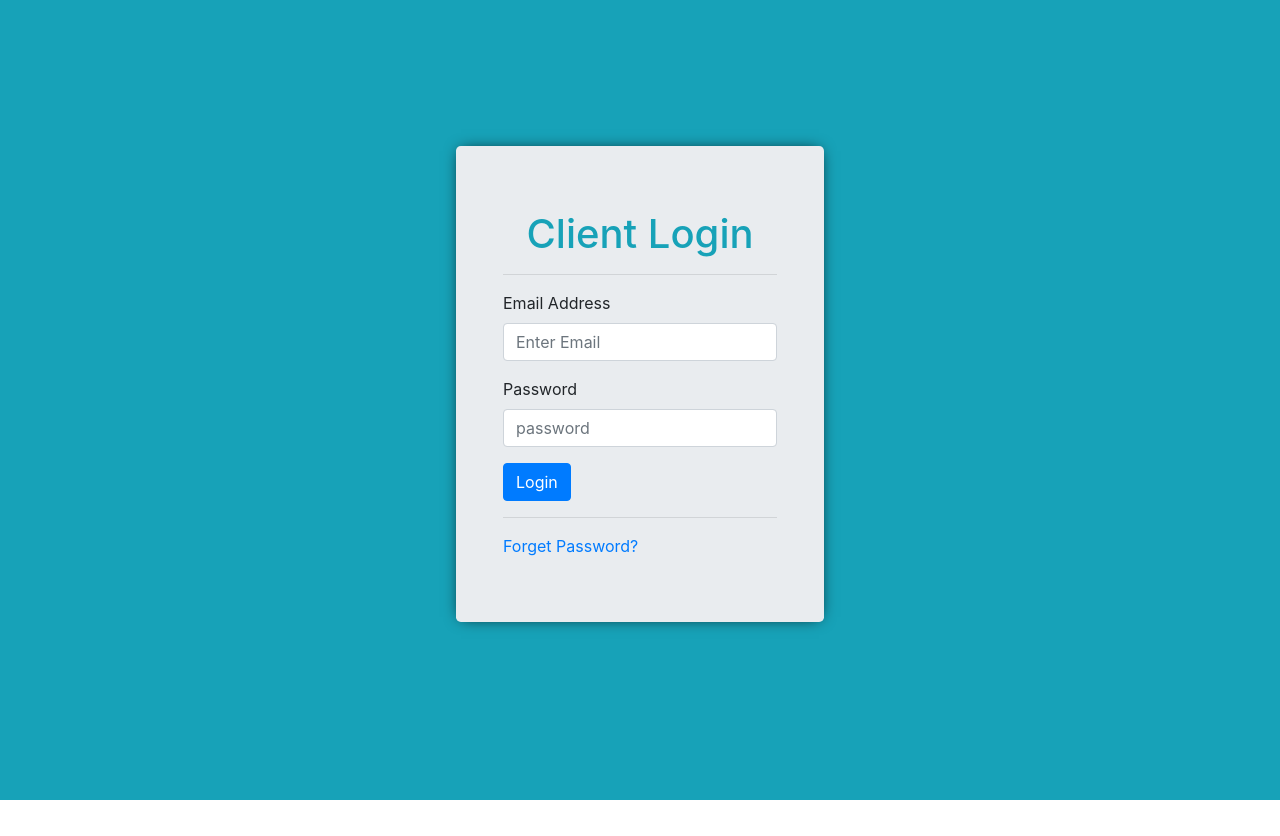
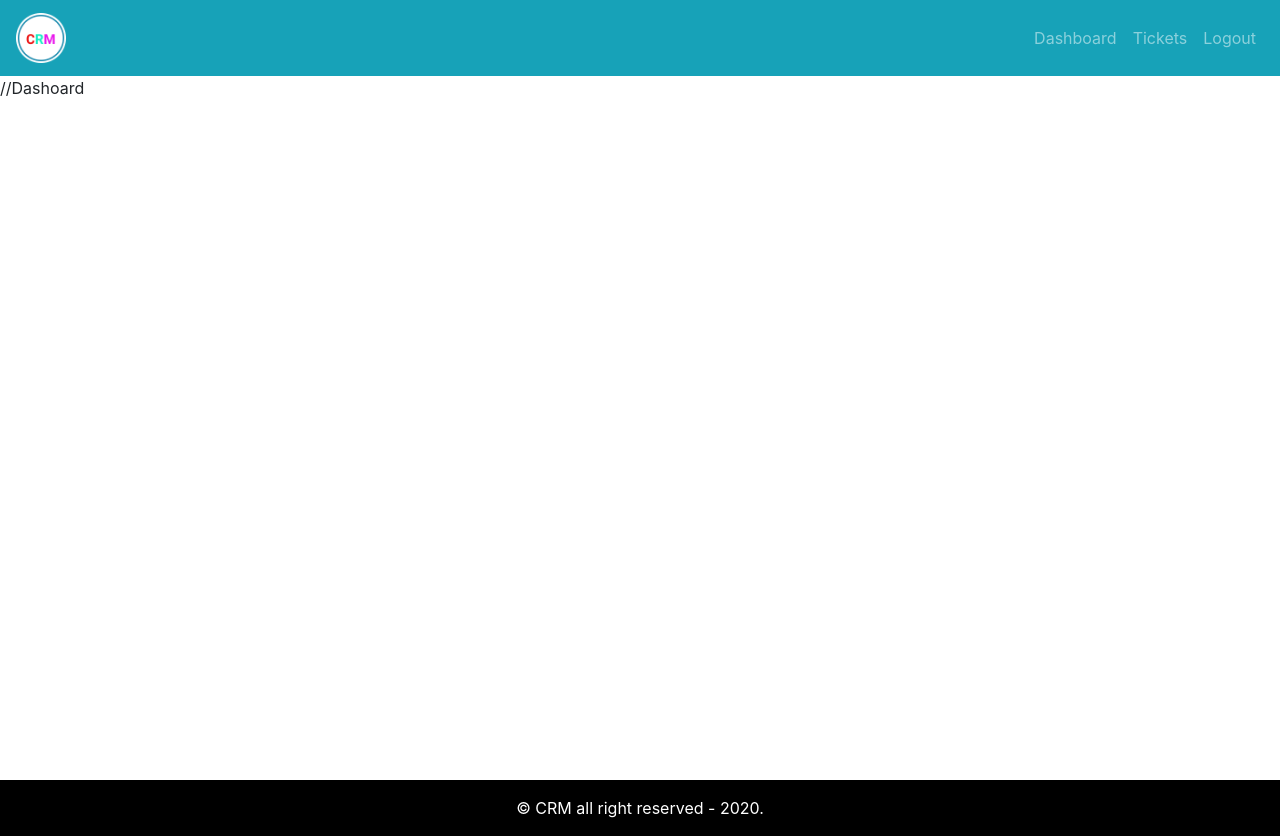
Before and after one commit to DentedCode/crm-frontend, a React (Create React App) app: page / in a window 1280 px wide. Before the commit the page ends 800 px from the top, so only its background shows below. Built offline with nearby package versions, Linux system fonts and the light colour scheme.

Commit message:
layout is added

```diff
--- a/src/App.css
+++ b/src/App.css
@@ -0,0 +1,24 @@
+.default-layout {
+  display: gird;
+  grid-template-rows: 80px auto 3rem;
+  grid-template-areas:
+    "header"
+    "main"
+    "footer";
+}
+
+header {
+  grid-area: header;
+}
+
+main {
+  grid-area: main;
+  min-height: 88vh;
+}
+
+footer {
+  grid-area: footer;
+  background: black;
+  padding: 1rem;
+  color: white;
+}
--- a/src/App.js
+++ b/src/App.js
@@ -1,12 +1,14 @@
 import React from "react";
 import "./App.css";
+import { DefaultLayout } from "./layout/DefaultLayout";
 
 import { Entry } from "./pages/entry/Entry.page";
 
 function App() {
   return (
     <div className="App">
-      <Entry />
+      {/* <Entry /> */}
+      <DefaultLayout>//Dashoard</DefaultLayout>
     </div>
   );
 }
--- /dev/null
+++ b/src/layout/DefaultLayout.js
@@ -0,0 +1,19 @@
+import React from "react";
+import { Header } from "./partials/Header.comp";
+import { Footer } from "./partials/Footer.comp";
+
+export const DefaultLayout = ({ children }) => {
+  return (
+    <div className="default-layout">
+      <header className="header">
+        <Header />
+      </header>
+
+      <main className="main">{children}</main>
+
+      <footer className="footer">
+        <Footer />
+      </footer>
+    </div>
+  );
+};
--- /dev/null
+++ b/src/layout/partials/Footer.comp.js
@@ -0,0 +1,9 @@
+import React from "react";
+
+export const Footer = () => {
+  return (
+    <div className="text-center copy-right">
+      &copy; CRM all right reserved - 2020.
+    </div>
+  );
+};
--- /dev/null
+++ b/src/layout/partials/Header.comp.js
@@ -0,0 +1,21 @@
+import React from "react";
+import { Navbar, Nav, NavbarBrand } from "react-bootstrap";
+import logo from "../../assets/img/logo.png";
+
+export const Header = () => {
+  return (
+    <Navbar collapseOnSelect bg="info" variant="dark" expand="md">
+      <Navbar.Brand>
+        <img src={logo} alt="logo" width="50px" />
+      </Navbar.Brand>
+      <Navbar.Toggle aria-controls="basic-navbar-nav" />
+      <Navbar.Collapse id="basic-navbar-nav">
+        <Nav className="ml-auto">
+          <Nav.Link href="/dashboard">Dashboard</Nav.Link>
+          <Nav.Link href="/dashboard">Tickets</Nav.Link>
+          <Nav.Link href="/dashboard">Logout</Nav.Link>
+        </Nav>
+      </Navbar.Collapse>
+    </Navbar>
+  );
+};
```
Also changed, not shown: src/assets/img/logo.png (added).
